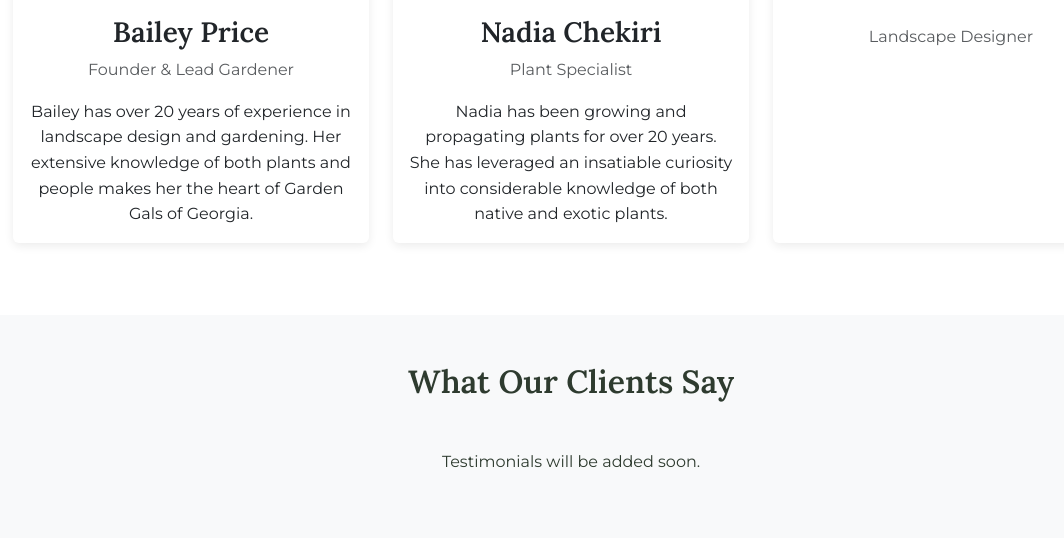
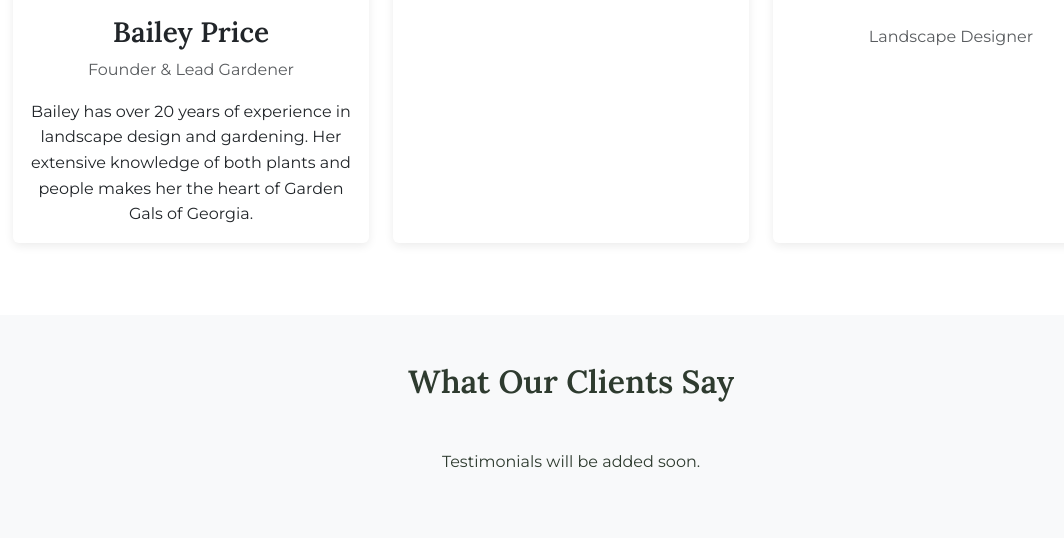
Before and after one commit to nadiaomrya/gardengals, a Django app: page /about/ in a window 1280 px wide. Shown: the part 978-1516 px from the top of the page, without its empty margins (69-1133 px from the left). Run offline with Django 5.2, Linux system fonts and the light colour scheme; data that the repository does not hold is empty; some libraries are stand-ins or nearby versions.

Commit message:
removed self

```diff
--- a/core/templates/core/about.html
+++ b/core/templates/core/about.html
@@ -48,9 +48,9 @@
                 <div class="card h-100">
                     <img src="https://via.placeholder.com/300x300" class="card-img-top" alt="Team Member">
                     <div class="card-body text-center">
-                        <h3 class="card-title">Nadia Chekiri</h3>
-                        <p class="text-muted">Plant Specialist</p>
-                        <p class="card-text">Nadia has been growing and propagating plants for over 20 years. She has leveraged an insatiable curiosity into considerable knowledge of both native and exotic plants.</p>
+                        <h3 class="card-title"></h3>
+                        <p class="text-muted"></p>
+                        <p class="card-text"</p>
                     </div>
                 </div>
             </div>
```
